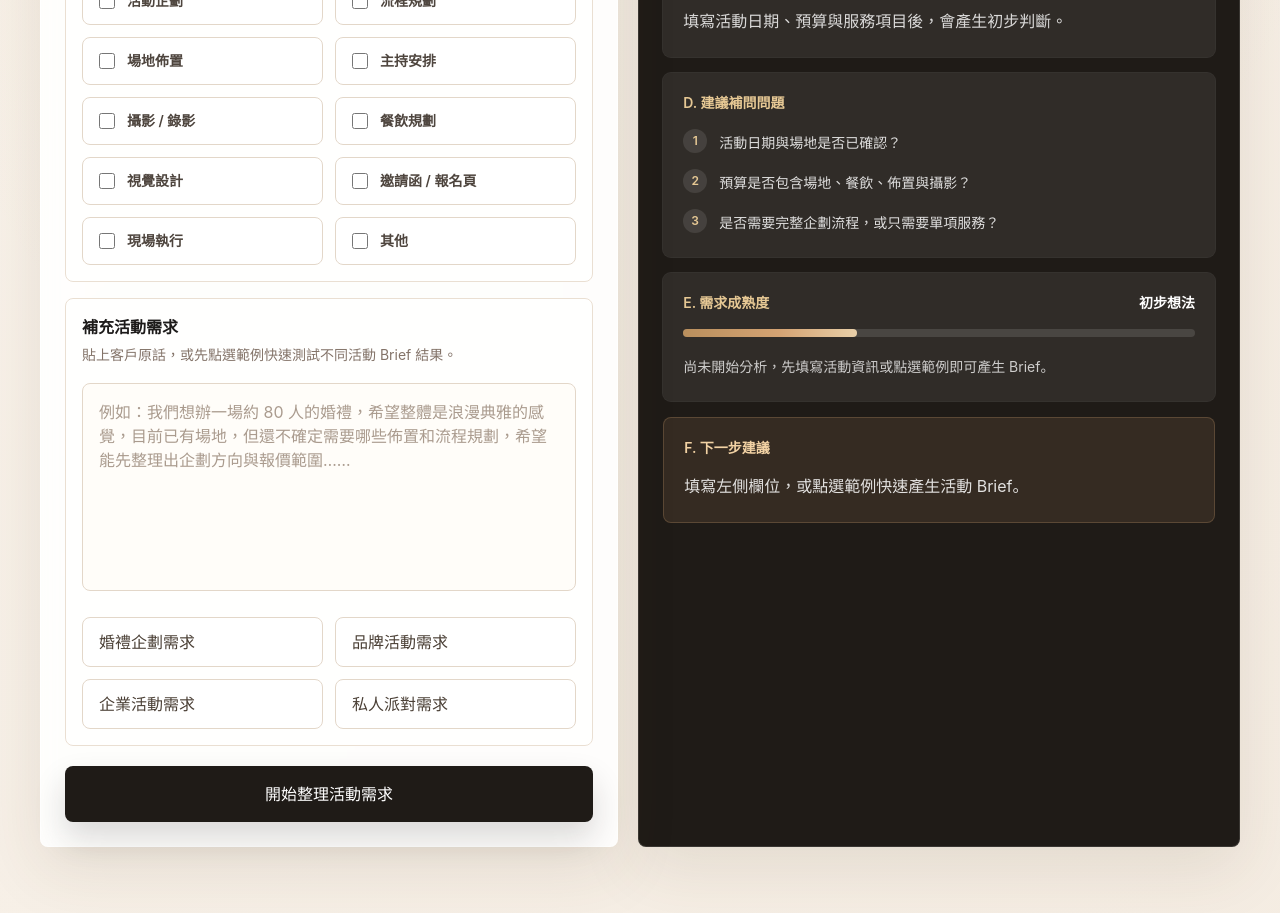
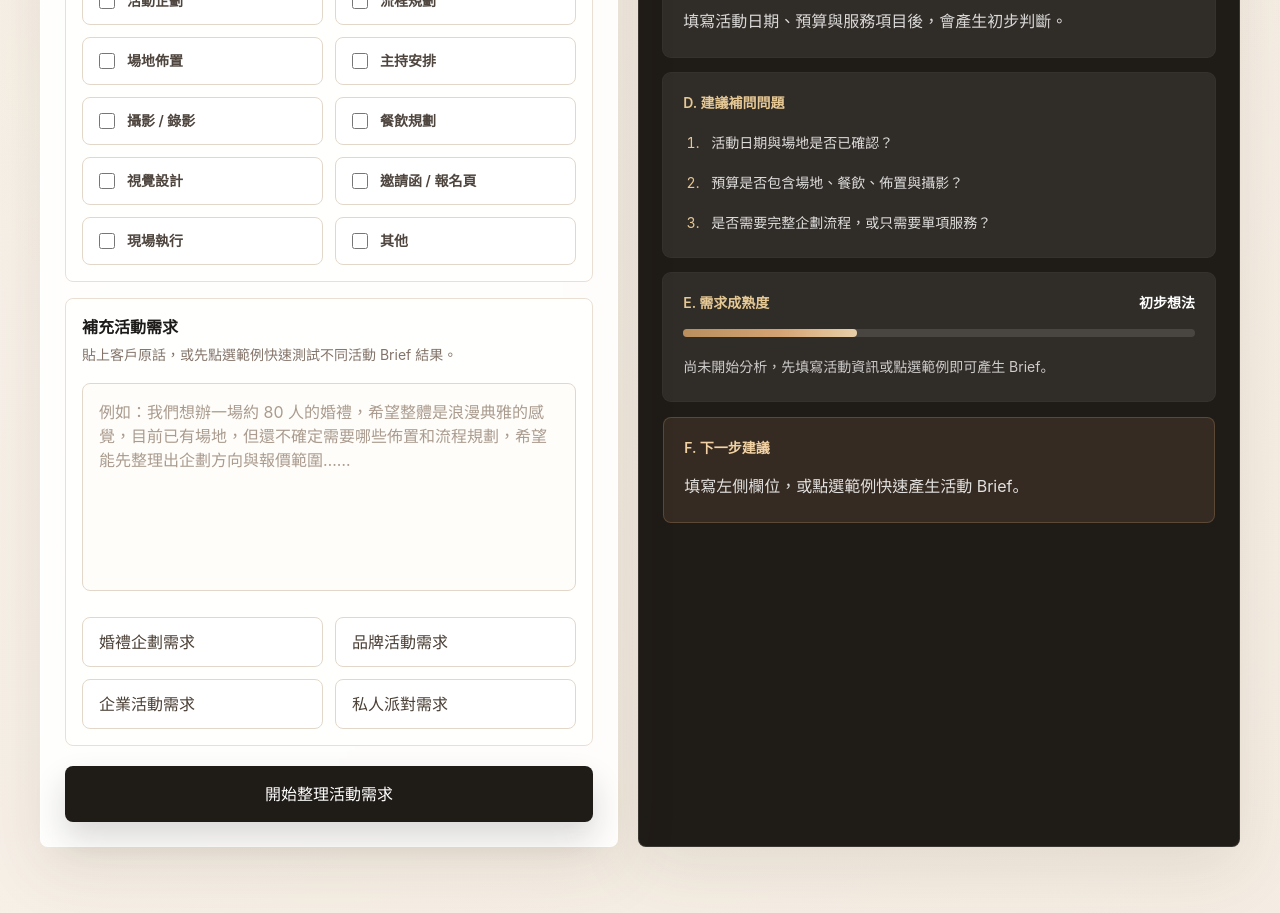
Before and after one commit to CiCK-IT/ai-brief-generator, a Next.js app: page / in a window 1280 px wide. Shown: the part 2700-3613 px from the top of the page. Built offline with nearby package versions, Linux system fonts and the light colour scheme.

Commit message:
Fix follow-up question numbering

```diff
--- a/src/app/page.tsx
+++ b/src/app/page.tsx
@@ -1460,12 +1460,9 @@ export default function Home() {
 
               <article className="rounded-lg bg-white/[0.075] p-5 ring-1 ring-white/10">
                 <p className="text-sm font-semibold text-[#e6c894]">D. 建議補問問題</p>
-                <ol className="mt-4 list-none space-y-3">
-                  {result.followUpQuestions.map((question, index) => (
-                    <li key={question} className="flex gap-3 text-sm leading-7 text-white/84">
-                      <span className="flex h-6 w-6 shrink-0 items-center justify-center rounded-full bg-white/10 text-xs font-semibold text-[#e6c894]">
-                        {index + 1}
-                      </span>
+                <ol className="mt-4 list-decimal space-y-3 pl-5">
+                  {result.followUpQuestions.map((question) => (
+                    <li key={question} className="pl-2 text-sm leading-7 text-white/84 marker:text-[#e6c894]">
                       <span>{cleanQuestionText(question)}</span>
                     </li>
                   ))}
```
